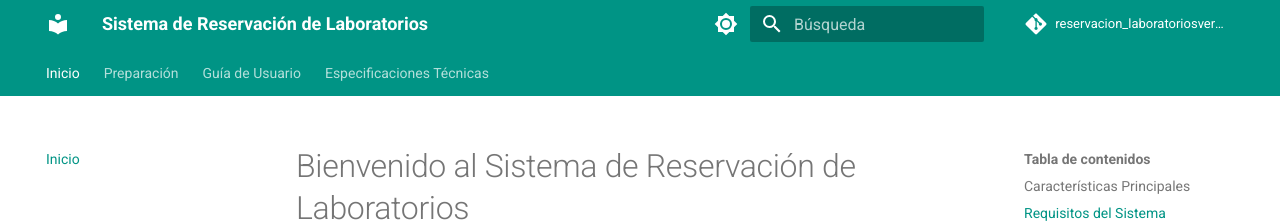
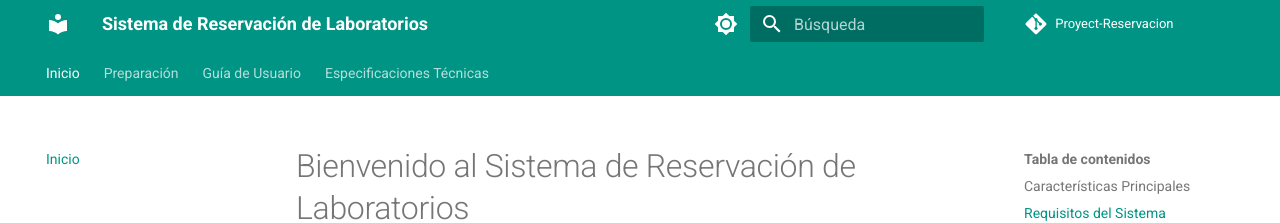
Before and after one commit to Jalgxone/reservacion_laboratoriosvercel, an MkDocs documentation site: the page built from docs/index.md, in a window 1280 px wide. Shown: the top 223 px of the page. Built offline with MkDocs 1.6.1 and Material for MkDocs 9.7.7, drawn with Linux system fonts in a browser that asks for light colours; comment, search, counter and statistics services are not loaded.

Commit message:
Add files via upload

```diff
--- a/mkdocs.yml
+++ b/mkdocs.yml
@@ -1,8 +1,8 @@
 site_name: Sistema de Reservación de Laboratorios
 site_description: Documentación oficial del sistema de gestión de laboratorios universitarios.
 site_author: Personal Administrativo
-repo_name: reservacion_laboratoriosvercel
-repo_url: https://github.com/Jalgxone/reservacion_laboratoriosvercel
+repo_name: Proyect-Reservacion
+repo_url: https://github.com/user/reservacion-laboratorios
 
 theme:
   name: material
```
Also changed, not shown: vercel.json (added).
